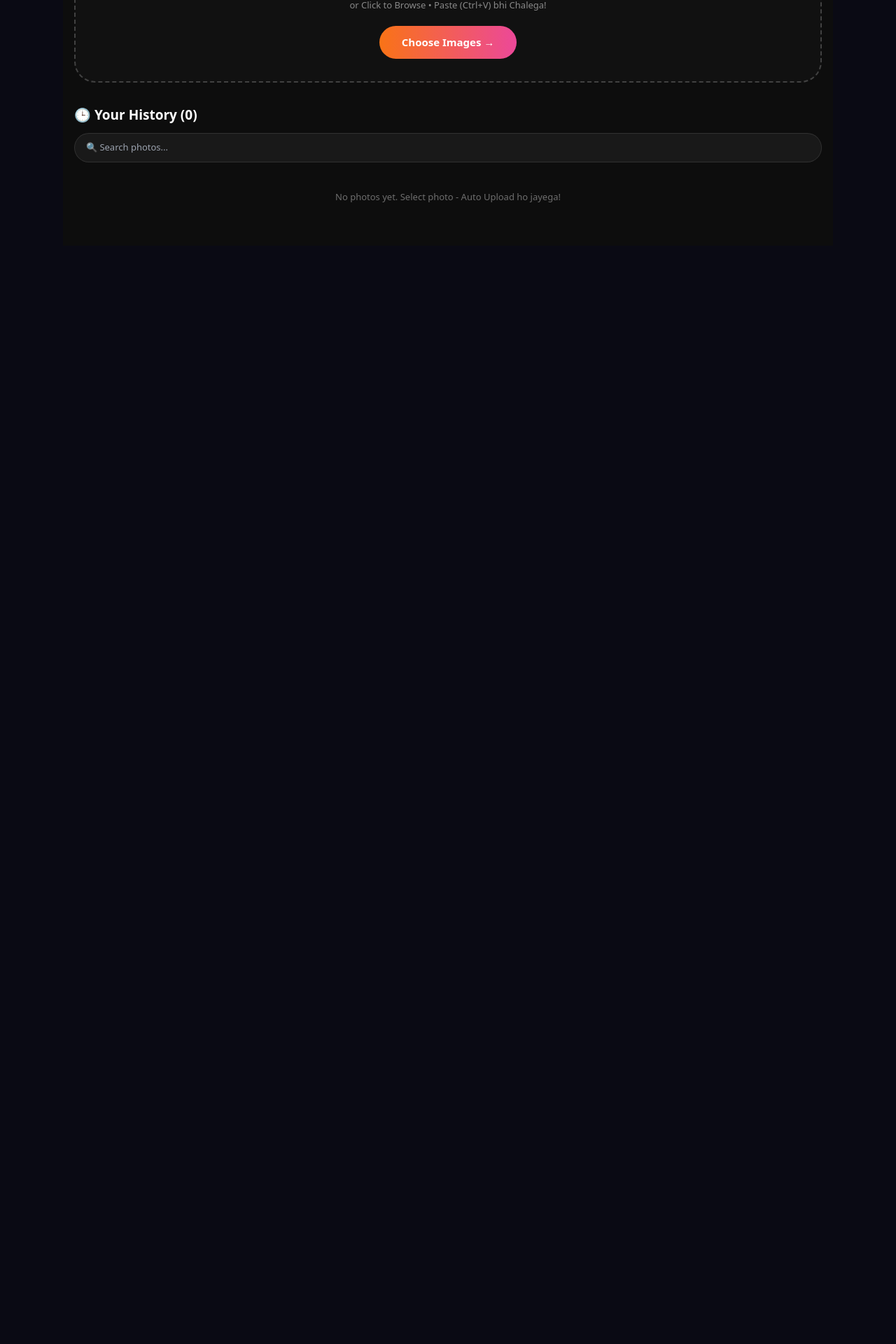
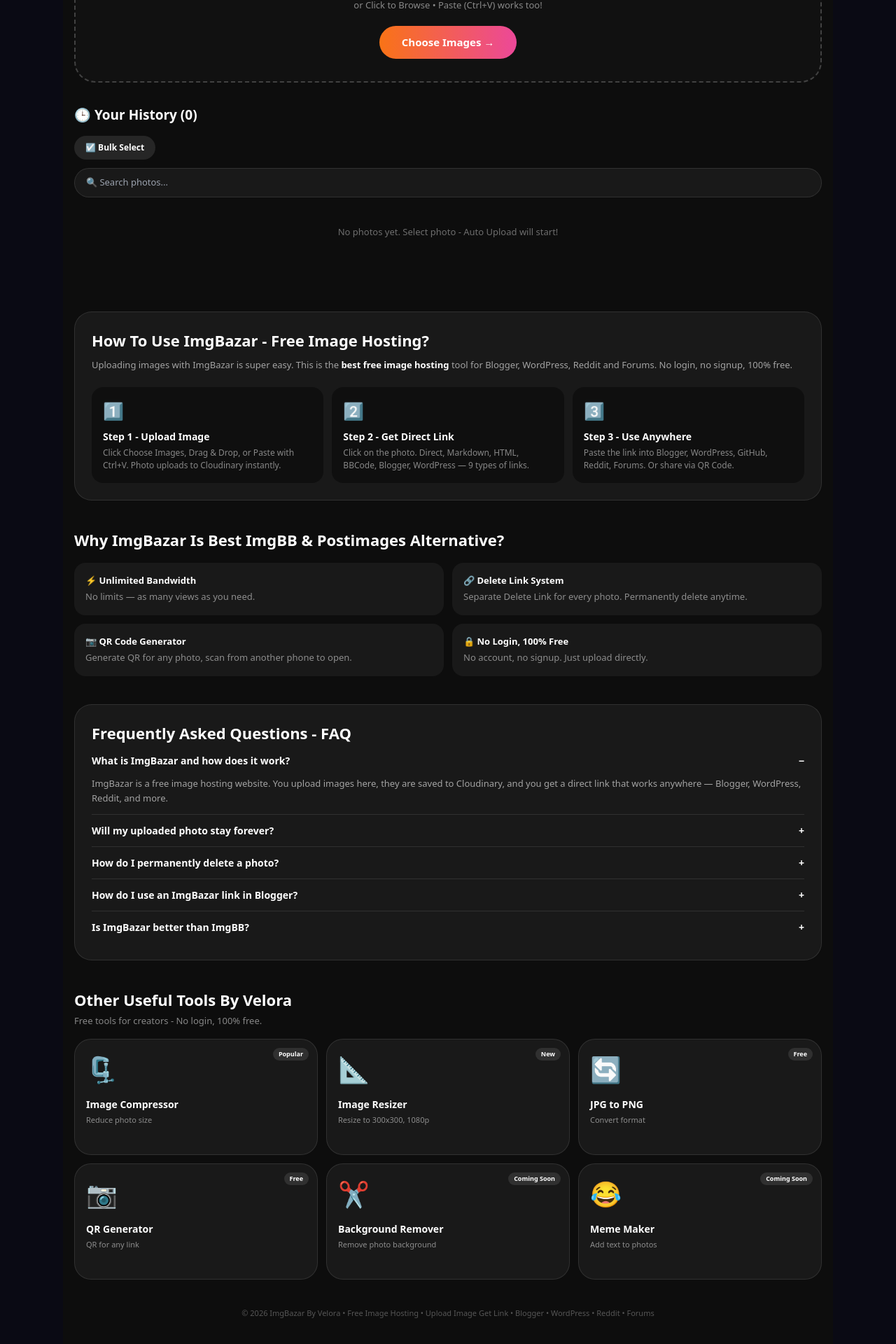
Before and after one commit to Ravs10/imgbazar, a Next.js app: page / in a window 1280 px wide. Shown: the part 500-2420 px from the top of the page at 70% size. Before the commit the page ends 851 px from the top, so only its background shows below. Built offline with nearby package versions, Linux system fonts and the light colour scheme.

Commit message:
Refactor text and add bulk select functionality

```diff
--- a/app/page.tsx
+++ b/app/page.tsx
@@ -23,6 +23,9 @@ export default function Home() {
   const [qrUrl, setQrUrl] = useState("");
   const [search, setSearch] = useState("");
   const [showDeleteMenu, setShowDeleteMenu] = useState<string | null>(null);
+  const [selectedIds, setSelectedIds] = useState<string[]>([]);
+  const [faqOpen, setFaqOpen] = useState<number | null>(0);
+  const [bulkMode, setBulkMode] = useState(false);
   const fileRef = useRef<HTMLInputElement>(null);
 
   useEffect(() => {
@@ -111,7 +114,7 @@ export default function Home() {
       try { await navigator.share({ title: name, text: name, url }); } catch {}
     } else {
       copyLink(url);
-      showToast("Share nahi hai, Link Copy ho gaya!");
+      showToast("Share not available, Link Copied!");
     }
   };
 
@@ -126,26 +129,26 @@ export default function Home() {
     setQrUrl(url);
   };
 
-  // REMOVE - Sirf History se
+  // REMOVE - History only
   const removeFromHistory = (public_id: string) => {
-    if (!confirm("Sirf History se hataye? Photo ka link chalta rahega.")) return;
+    if (!confirm("Remove from History only? Photo link will still work.")) return;
     saveHistory(history.filter((h) => h.public_id !== public_id));
     setShowDeleteMenu(null);
     showToast("Removed From History");
   };
 
-  // DELETE PERMANENT - Tera Purana System - Delete Page pe bhejega
+  // DELETE PERMANENT - Navigate to delete page
   const getDeleteLink = (public_id: string) => `${window.location.origin}/delete/${public_id}`;
 
   const deletePermanent = (item: HistoryItem) => {
-    if (!confirm(`PERMANENT DELETE?\n\n${item.name}\n\nDelete Page khulega, wahan Yes dabate hi Cloudinary se hamesha ke liye delete ho jayegi.`)) return;
+    if (!confirm(`PERMANENT DELETE?\n\n${item.name}\n\nDelete Page will open. Pressing Yes will delete from Cloudinary forever.`)) return;
     window.location.href = `/delete/${item.public_id}`;
   };
 
   const copyDeleteLink = (public_id: string) => {
     const link = getDeleteLink(public_id);
     navigator.clipboard.writeText(link);
-    showToast("Delete Link Copied! Kisi ko bhi bhej sakte ho.");
+    showToast("Delete Link Copied! You can share it with anyone.");
   };
 
   const getLinks = (item: HistoryItem) => ({
@@ -163,13 +166,36 @@ export default function Home() {
   const filtered = history.filter((h) => h.name.toLowerCase().includes(search.toLowerCase()));
   const currentLinks = selectedPhoto ? getLinks(selectedPhoto) : null;
 
+  // === BULK SELECT HELPERS ===
+  const toggleSelect = (id: string) => {
+    setSelectedIds(prev => prev.includes(id) ? prev.filter(x => x !== id) : [...prev, id]);
+  };
+  const selectAll = () => {
+    if (selectedIds.length === filtered.length) setSelectedIds([]);
+    else setSelectedIds(filtered.map(h => h.public_id));
+  };
+  const bulkRemove = () => {
+    if (!confirm(`Remove ${selectedIds.length} photos from History?`)) return;
+    saveHistory(history.filter(h => !selectedIds.includes(h.public_id)));
+    setSelectedIds([]); setBulkMode(false); showToast("Bulk Removed!");
+  };
+  const bulkDeletePermanent = async () => {
+    if (!confirm(`${selectedIds.length} photos PERMANENT delete? Cloudinary se bhi hat jayengi, link band ho jayega!`)) return;
+    showToast("Bulk Deleting...");
+    for (const pid of selectedIds) {
+      await fetch("/api/delete", { method: "POST", headers: { "Content-Type": "application/json" }, body: JSON.stringify({ public_id: pid }) });
+    }
+    saveHistory(history.filter(h => !selectedIds.includes(h.public_id)));
+    setSelectedIds([]); setBulkMode(false); showToast("Bulk Permanently Deleted!");
+  };
+
   return (
     <div className="min-h-screen bg-[#0D0D0D] text-white px-4 py-5 max-w-[1100px] mx-auto">
       <div className="flex justify-between items-center">
         <div className="flex items-center gap-2">
           <div className="text-[38px]">📸</div>
           <div>
-            <h1 className="font-black text-[26px] leading-none">Img<span className="text-orange-500">Bazar</span></h1>
+            <div className="font-black text-[26px] leading-none">Img<span className="text-orange-500">Bazar</span></div>
             <p className="text-[10px] tracking-[2px] text-white/50 mt-1">BY VELORA • FREE IMAGE HOSTING</p>
           </div>
         </div>
@@ -178,14 +204,14 @@ export default function Home() {
 
       <div className="text-center mt-8">
         <span className="bg-emerald-500/10 border border-emerald-500/30 text-emerald-400 px-4 py-1.5 rounded-full text-[12px] font-bold">● LIVE • NO LOGIN • UNLIMITED BANDWIDTH</span>
-        <h2 className="font-black text-[38px] leading-[1.1] mt-5">Upload Image.<br /><span className="text-orange-500">Get Link. Use</span><br /><span className="text-orange-500">Anywhere.</span></h2>
-        <p className="text-white/50 text-[14px] mt-3">Blogger, WordPress, Bazaru, Reddit, GitHub, Forums - Kahi bhi Use Karo. 9 Tarah ke Link Instantly!</p>
+        <h1 className="font-black text-[38px] leading-[1.1] mt-5">Upload Image.<br /><span className="text-orange-500">Get Link. Use</span><br /><span className="text-orange-500">Anywhere.</span></h1>
+        <p className="text-white/50 text-[14px] mt-3">Blogger, WordPress, Bazaru, Reddit, GitHub, Forums - Use Anywhere. 9 Types of Links Instantly!</p>
       </div>
 
       <div onDragOver={(e) => e.preventDefault()} onDrop={(e) => { e.preventDefault(); uploadFiles(e.dataTransfer.files); }} onClick={() => fileRef.current?.click()} className="mt-7 border-2 border-dashed border-white/20 rounded-[30px] p-8 text-center cursor-pointer bg-white/[0.02]">
         <div className="text-[55px]">📷</div>
         <p className="font-bold text-[20px] mt-2">Drag & Drop Images Here</p>
-        <p className="text-white/50 text-[13px] mt-1">or Click to Browse • Paste (Ctrl+V) bhi Chalega!</p>
+        <p className="text-white/50 text-[13px] mt-1">or Click to Browse • Paste (Ctrl+V) works too!</p>
         <button className="mt-5 bg-gradient-to-r from-orange-500 to-pink-500 px-8 py-3 rounded-full font-bold text-[15px]">Choose Images →</button>
         <input ref={fileRef} type="file" accept="image/*" multiple hidden onChange={(e) => e.target.files && uploadFiles(e.target.files)} />
         {uploading && <p className="mt-4 text-orange-400 font-bold text-[14px] animate-pulse">{progressText}</p>}
@@ -196,16 +222,42 @@ export default function Home() {
         {history.length > 0 && <button onClick={() => { if (confirm("Clear All History?")) saveHistory([]); }} className="bg-red-500/20 border border-red-500/40 text-red-300 px-4 py-1.5 rounded-full text-[13px] font-bold">Clear All</button>}
       </div>
 
+      {/* BULK DELETE BAR */}
+      <div className="flex gap-2 mt-4 flex-wrap">
+        <button onClick={() => { setBulkMode(!bulkMode); setSelectedIds([]); }} className="bg-white/10 px-4 py-2 rounded-full text-[12px] font-bold">
+          {bulkMode ? "❌ Cancel Bulk" : "☑️ Bulk Select"}
+        </button>
+        {bulkMode && (
+          <>
+            <button onClick={selectAll} className="bg-white/10 px-4 py-2 rounded-full text-[12px] font-bold">
+              {selectedIds.length === filtered.length ? "Unselect All" : "Select All"}
+            </button>
+            {selectedIds.length > 0 && (
+              <>
+                <button onClick={bulkRemove} className="bg-orange-500 px-4 py-2 rounded-full text-[12px] font-bold">🙈 Remove {selectedIds.length}</button>
+                <button onClick={bulkDeletePermanent} className="bg-red-500 px-4 py-2 rounded-full text-[12px] font-bold">🗑️ Delete Permanent {selectedIds.length}</button>
+              </>
+            )}
+          </>
+        )}
+      </div>
+      {bulkMode && selectedIds.length > 0 && <p className="text-[12px] text-orange-400 mt-2 font-bold">{selectedIds.length} photos selected</p>}
+
       <input value={search} onChange={(e) => setSearch(e.target.value)} placeholder="🔍 Search photos..." className="w-full mt-3 bg-white/5 border border-white/10 rounded-full px-4 py-2.5 text-[13px] outline-none" />
 
       {filtered.length === 0 ? (
-        <p className="text-white/40 text-center py-10 text-[13px]">No photos yet. Select photo - Auto Upload ho jayega!</p>
+        <p className="text-white/40 text-center py-10 text-[13px]">No photos yet. Select photo - Auto Upload will start!</p>
       ) : (
         <div className="grid grid-cols-2 gap-3 mt-4">
           {filtered.map((h) => (
             <div key={h.public_id} className="bg-white/5 border border-white/10 rounded-3xl overflow-hidden">
-              <div className="relative cursor-pointer" onClick={() => setSelectedPhoto(h)}>
+              <div className="relative cursor-pointer" onClick={() => bulkMode ? toggleSelect(h.public_id) : setSelectedPhoto(h)}>
                 <img src={h.url} className="w-full h-[170px] object-cover" />
+                {bulkMode && (
+                  <button onClick={(e) => { e.stopPropagation(); toggleSelect(h.public_id); }} className={`absolute top-2 left-2 w-7 h-7 rounded-full border-2 flex items-center justify-center text-[14px] font-bold z-10 ${selectedIds.includes(h.public_id) ? "bg-orange-500 border-orange-500" : "bg-black/60 border-white"}`}>
+                    {selectedIds.includes(h.public_id) ? "✓" : ""}
+                  </button>
+                )}
                 <button onClick={(e) => { e.stopPropagation(); setShowDeleteMenu(showDeleteMenu === h.public_id ? null : h.public_id); }} className="absolute top-2 right-2 bg-red-500 w-7 h-7 rounded-full text-[12px] font-bold">✕</button>
                 {showDeleteMenu === h.public_id && (
                   <div className="absolute top-10 right-2 bg-[#1A1A1A] border border-white/20 rounded-xl p-2 w-[180px] z-10" onClick={(e) => e.stopPropagation()}>
@@ -253,7 +305,7 @@ export default function Home() {
               <button onClick={() => copyLink(selectedPhoto.url)} className="bg-white/10 py-2 rounded-xl text-[12px]">📋 Copy</button>
               <button onClick={() => removeFromHistory(selectedPhoto.public_id)} className="bg-white/10 py-2 rounded-xl text-[12px]">🙈 Remove</button>
             </div>
-            <button onClick={() => deletePermanent(selectedPhoto)} className="w-full mt-2 bg-red-500/20 border border-red-500/40 text-red-300 font-bold py-2.5 rounded-xl text-[12px]">🗑️ Delete Permanent - Cloudinary Se Bhi</button>
+            <button onClick={() => deletePermanent(selectedPhoto)} className="w-full mt-2 bg-red-500/20 border border-red-500/40 text-red-300 font-bold py-2.5 rounded-xl text-[12px]">🗑️ Delete Permanent - From Cloudinary</button>
             <button onClick={() => copyDeleteLink(selectedPhoto.public_id)} className="w-full mt-2 bg-white/10 font-bold py-2.5 rounded-xl text-[12px]">🔗 Copy Delete Link</button>
             <button onClick={() => setSelectedPhoto(null)} className="w-full mt-3 text-white/50 text-[12px]">Close</button>
           </div>
@@ -264,7 +316,7 @@ export default function Home() {
         <div className="fixed inset-0 bg-black/80 flex items-center justify-center p-4 z-50" onClick={() => setQr("")}>
           <div className="bg-white text-black rounded-3xl p-6 text-center max-w-[320px] w-full" onClick={(e) => e.stopPropagation()}>
             <h3 className="font-black">Scan QR Code</h3>
-            <p className="text-[11px] text-gray-500 mt-1">Dusre phone ke Camera se scan karo,<br />photo khul jayegi</p>
+            <p className="text-[11px] text-gray-500 mt-1">Scan with another phone's Camera,<br />photo will open</p>
             <img src={qr} className="w-[200px] mx-auto mt-3" />
             <p className="text-[11px] break-all mt-2 text-gray-500">{qrUrl}</p>
             <div className="flex gap-2 mt-4 justify-center">
@@ -276,6 +328,77 @@ export default function Home() {
           </div>
         </div>
       )}
+
+      {/* ============ SEO CONTENT + GUIDE + FAQ + TOOLS ============ */}
+      <div className="mt-16 space-y-10 pb-10">
+
+        {/* HOW TO USE */}
+        <section className="bg-white/5 border border-white/10 rounded-[25px] p-6">
+          <h2 className="font-black text-[22px]">How To Use ImgBazar - Free Image Hosting?</h2>
+          <p className="text-white/60 text-[13px] mt-2 leading-relaxed">Uploading images with ImgBazar is super easy. This is the <b className="text-white">best free image hosting</b> tool for Blogger, WordPress, Reddit and Forums. No login, no signup, 100% free.</p>
+          <div className="grid sm:grid-cols-3 gap-3 mt-5">
+            <div className="bg-black/40 p-4 rounded-2xl"><p className="text-[24px]">1️⃣</p><h3 className="font-bold text-[14px] mt-2">Step 1 - Upload Image</h3><p className="text-white/50 text-[12px] mt-1">Click Choose Images, Drag & Drop, or Paste with Ctrl+V. Photo uploads to Cloudinary instantly.</p></div>
+            <div className="bg-black/40 p-4 rounded-2xl"><p className="text-[24px]">2️⃣</p><h3 className="font-bold text-[14px] mt-2">Step 2 - Get Direct Link</h3><p className="text-white/50 text-[12px] mt-1">Click on the photo. Direct, Markdown, HTML, BBCode, Blogger, WordPress — 9 types of links.</p></div>
+            <div className="bg-black/40 p-4 rounded-2xl"><p className="text-[24px]">3️⃣</p><h3 className="font-bold text-[14px] mt-2">Step 3 - Use Anywhere</h3><p className="text-white/50 text-[12px] mt-1">Paste the link into Blogger, WordPress, GitHub, Reddit, Forums. Or share via QR Code.</p></div>
+          </div>
+        </section>
+
+        {/* WHY IMGBAZAR */}
+        <section>
+          <h2 className="font-black text-[22px]">Why ImgBazar Is Best ImgBB & Postimages Alternative?</h2>
+          <div className="grid sm:grid-cols-2 gap-3 mt-4 text-[13px]">
+            <div className="bg-white/5 p-4 rounded-2xl">⚡ <b>Unlimited Bandwidth</b><p className="text-white/50 mt-1">No limits — as many views as you need.</p></div>
+            <div className="bg-white/5 p-4 rounded-2xl">🔗 <b>Delete Link System</b><p className="text-white/50 mt-1">Separate Delete Link for every photo. Permanently delete anytime.</p></div>
+            <div className="bg-white/5 p-4 rounded-2xl">📷 <b>QR Code Generator</b><p className="text-white/50 mt-1">Generate QR for any photo, scan from another phone to open.</p></div>
+            <div className="bg-white/5 p-4 rounded-2xl">🔒 <b>No Login, 100% Free</b><p className="text-white/50 mt-1">No account, no signup. Just upload directly.</p></div>
+          </div>
+        </section>
+
+        {/* FAQ */}
+        <section className="bg-white/5 border border-white/10 rounded-[25px] p-6">
+          <h2 className="font-black text-[22px]">Frequently Asked Questions - FAQ</h2>
+          {[
+            { q: "What is ImgBazar and how does it work?", a: "ImgBazar is a free image hosting website. You upload images here, they are saved to Cloudinary, and you get a direct link that works anywhere — Blogger, WordPress, Reddit, and more." },
+            { q: "Will my uploaded photo stay forever?", a: "Yes, as long as you don't click Delete Permanent, the photo stays on Cloudinary and the link keeps working." },
+            { q: "How do I permanently delete a photo?", a: "Click the ✕ on the photo → press Delete Permanent. A Delete Page opens, press Yes and it's deleted from Cloudinary forever." },
+            { q: "How do I use an ImgBazar link in Blogger?", a: "Click the photo → select the Blogger tab → copy → paste into your Blogger post in HTML view. The photo shows up." },
+            { q: "Is ImgBazar better than ImgBB?", a: "ImgBazar gives you No-Login Upload like ImgBB, plus QR Code, Bulk Delete, and Delete Link which ImgBB doesn't offer." },
+          ].map((f, i) => (
+            <div key={i} className="border-b border-white/10 last:border-0">
+              <button onClick={() => setFaqOpen(faqOpen === i ? null : i)} className="w-full flex justify-between text-left py-3 font-bold text-[14px]">{f.q}<span>{faqOpen === i ? "−" : "+"}</span></button>
+              {faqOpen === i && <p className="text-white/60 text-[13px] pb-3 leading-relaxed">{f.a}</p>}
+            </div>
+          ))}
+        </section>
+
+        {/* OTHER USEFUL TOOLS */}
+        <section>
+          <h2 className="font-black text-[22px]">Other Useful Tools By Velora</h2>
+          <p className="text-white/50 text-[13px] mt-1">Free tools for creators - No login, 100% free.</p>
+          <div className="grid grid-cols-2 sm:grid-cols-3 gap-3 mt-4">
+            {[
+              { icon: "🗜️", title: "Image Compressor", desc: "Reduce photo size", color: "from-orange-500 to-pink-500", tag: "Popular" },
+              { icon: "📐", title: "Image Resizer", desc: "Resize to 300x300, 1080p", color: "from-blue-500 to-cyan-500", tag: "New" },
+              { icon: "🔄", title: "JPG to PNG", desc: "Convert format", color: "from-emerald-500 to-teal-500", tag: "Free" },
+              { icon: "📷", title: "QR Generator", desc: "QR for any link", color: "from-purple-500 to-pink-500", tag: "Free" },
+              { icon: "✂️", title: "Background Remover", desc: "Remove photo background", color: "from-red-500 to-orange-500", tag: "Coming Soon" },
+              { icon: "😂", title: "Meme Maker", desc: "Add text to photos", color: "from-yellow-500 to-orange-500", tag: "Coming Soon" },
+            ].map((t, i) => (
+              <div key={i} onClick={() => showToast(`${t.title} - Coming Soon!`)} className="group relative overflow-hidden bg-white/5 border border-white/10 rounded-3xl p-4 cursor-pointer transition-all duration-300 hover:-translate-y-2 hover:border-orange-500/50 hover:shadow-[0_20px_40px_rgba(249,115,22,0.3)] hover:bg-white/10 active:scale-95">
+                <div className={`absolute inset-0 bg-gradient-to-br ${t.color} opacity-0 group-hover:opacity-10 transition-opacity duration-300`} />
+                <span className="absolute top-3 right-3 bg-white/10 text-[9px] font-bold px-2 py-0.5 rounded-full">{t.tag}</span>
+                <div className="text-[36px] transition-transform duration-300 group-hover:scale-125 group-hover:rotate-6">{t.icon}</div>
+                <h3 className="font-black text-[14px] mt-3 group-hover:text-orange-400 transition-colors">{t.title}</h3>
+                <p className="text-white/50 text-[11px] mt-1">{t.desc}</p>
+                <p className="text-orange-400 text-[11px] font-bold mt-2 opacity-0 group-hover:opacity-100 translate-y-1 group-hover:translate-y-0 transition-all duration-300">Try Now →</p>
+              </div>
+            ))}
+          </div>
+        </section>
+
+        <p className="text-center text-white/30 text-[11px]">© 2026 ImgBazar By Velora • Free Image Hosting • Upload Image Get Link • Blogger • WordPress • Reddit • Forums</p>
+      </div>
+
       {toast && <div className="fixed bottom-5 left-1/2 -translate-x-1/2 bg-white text-black px-5 py-2.5 rounded-full font-bold text-[13px] shadow-2xl z-50">{toast}</div>}
     </div>
   );
```
